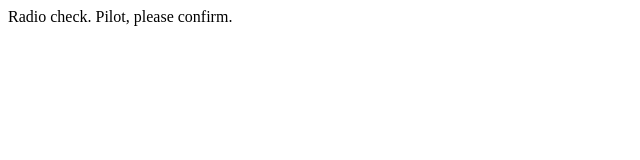
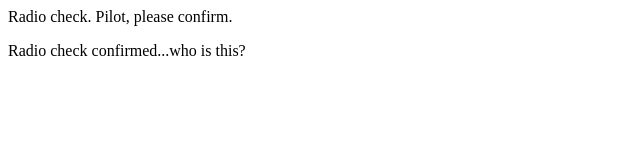
Before and after one commit to DottieQ/Studio-communicaiton-log, a plain HTML site: page index.html in a window 1280 px wide. Shown: the whole page, without its empty margins (0-640 px from the left). Drawn offline with Linux system fonts and the light colour scheme.

Commit message:
added pilot message

```diff
--- a/index.html
+++ b/index.html
@@ -1,5 +1,6 @@
 <html>
 <body>
    <p>Radio check. Pilot, please confirm.</p>
+   <p> Radio check confirmed...who is this?</p>
 </body>
 </html>
```
